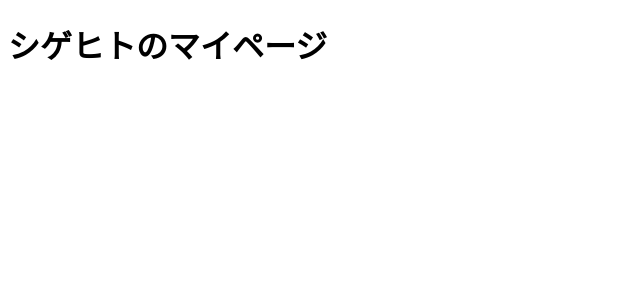
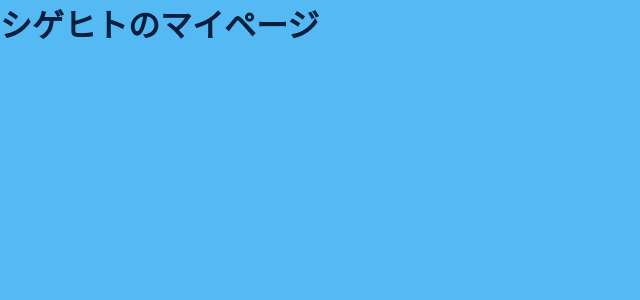
Before and after one commit to shigehito7110/shigehito7110.github.io, a Next.js app: page / in a window 1280 px wide. Shown: the top 300 px of the page, without its empty margins (0-640 px from the left). Built offline with nearby package versions, Linux system fonts and the light colour scheme.

Commit message:
global.css init

```diff
--- a/components/common/header.tsx
+++ b/components/common/header.tsx
@@ -1,15 +1,19 @@
 import { ReactNode } from 'react';
+import styled from 'styled-components';
 
 interface Props {
   name: ReactNode;
 }
 
-const Header = ({name}: Props) => {
+const StyledHeder = styled.header`
+`
+
+const Header = ({ name }: Props) => {
   return (
     <>
-      <header>
-        <h1>{name}</h1>
-      </header>
+      <StyledHeder>
+        <h1>{ name }</h1>
+      </StyledHeder>
     </>
   )
 }
--- a/package.json
+++ b/package.json
@@ -23,11 +23,14 @@
     "dependencies": {
         "next": "^11.1.2",
         "react": "^17.0.2",
-        "react-dom": "^17.0.2"
+        "react-dom": "^17.0.2",
+        "styled-components": "^5.3.1"
     },
     "devDependencies": {
         "@types/node": "^16.10.2",
         "@types/react": "^17.0.27",
+        "@types/styled-components": "^5.1.14",
+        "babel-plugin-styled-components": "^1.13.2",
         "typescript": "^4.4.3"
     }
 }
--- /dev/null
+++ b/pages/_app.tsx
@@ -0,0 +1,42 @@
+import type { AppProps } from 'next/app';
+import { ThemeProvider, createGlobalStyle } from 'styled-components';
+
+export interface DTheme {
+  margin: string;
+  padding: string;
+  color: string;
+  backgroundColor: string;
+}
+
+export const theme: DTheme = {
+  margin: '0',
+  padding: '0',
+  color: '#001F3F',
+  backgroundColor: '#55b9f3',
+}
+
+export interface ThemeWrapper {
+  theme: DTheme
+}
+
+const GlobalStyle = createGlobalStyle<ThemeWrapper>`
+  * {
+    margin:          ${props => props.theme.margin};
+    padding:         ${props => props.theme.padding};
+    color:           ${props => props.theme.color};
+    background-color: ${props => props.theme.backgroundColor}
+  }
+`
+
+const MyApp = ({ Component, pageProps }: AppProps) => {
+  return (
+    <>
+      <ThemeProvider theme={theme}>
+        <GlobalStyle />
+        <Component {...pageProps} />
+      </ThemeProvider>
+    </>
+  )
+}
+
+export default MyApp;
--- a/pages/index.tsx
+++ b/pages/index.tsx
@@ -1,7 +1,11 @@
 import Header from '@components/common/header';
 
-export default () => (
-  <>
-    <Header name='シゲヒトのマイページ'/>
-  </>
-)
+const App = () => {
+  return (
+    <>
+     <Header name='シゲヒトのマイページ'/>
+    </>
+  )
+}
+
+export default App;
```
Also changed, not shown: .babelrc (added), 1 other file (tests, documents, lock files or other folders).
